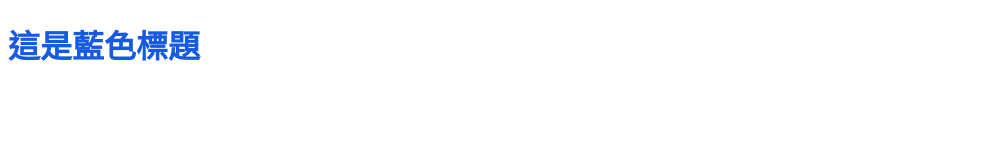
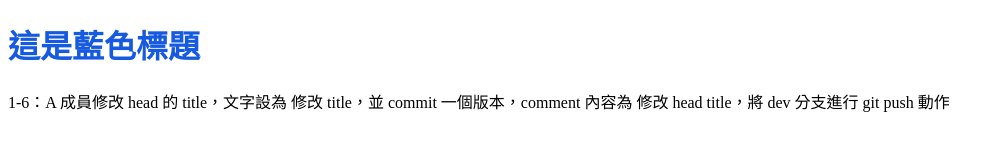
Before and after one commit to PsyducK5566/git-reset-02, a plain HTML site: page index.html in a window 1280 px wide. Shown: the whole page, without its empty margins (0-1004 px from the left). Drawn offline with Linux system fonts and the light colour scheme.

Commit message:
修改Head Title

```diff
--- a/index.html
+++ b/index.html
@@ -3,11 +3,12 @@
 <head>
     <meta charset="UTF-8">
     <meta name="viewport" content="width=device-width, initial-scale=1.0">
-    <title>任務三</title>
+    <title>任務三 修改 title</title>
     <link rel="stylesheet" href="all.css">
 </head>
 <body>
     <H1 class="primaryColor">這是藍色標題</H1>
+    <p> 1-6：A 成員修改 head 的 title，文字設為 修改 title，並 commit 一個版本，comment 內容為 修改 head title，將 dev 分支進行 git push 動作</p>
 
 </body>
 </html>
```
